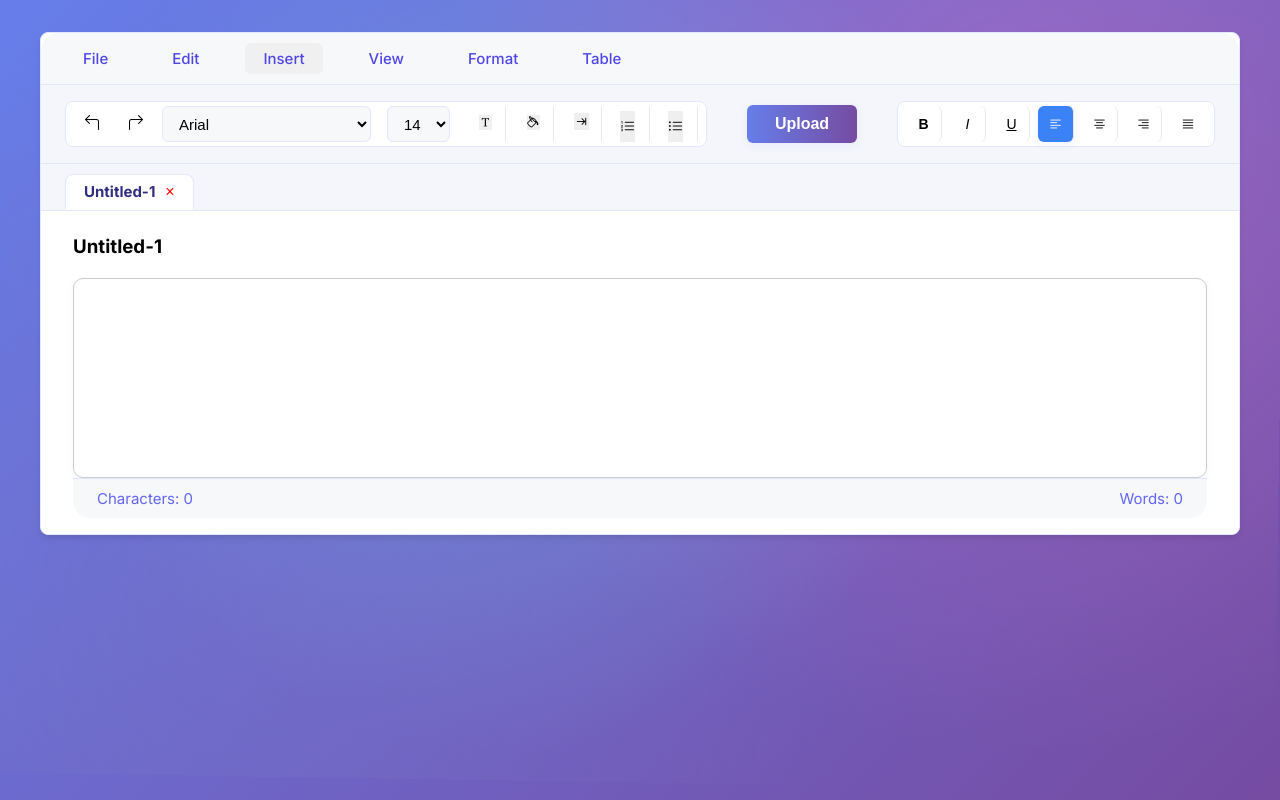
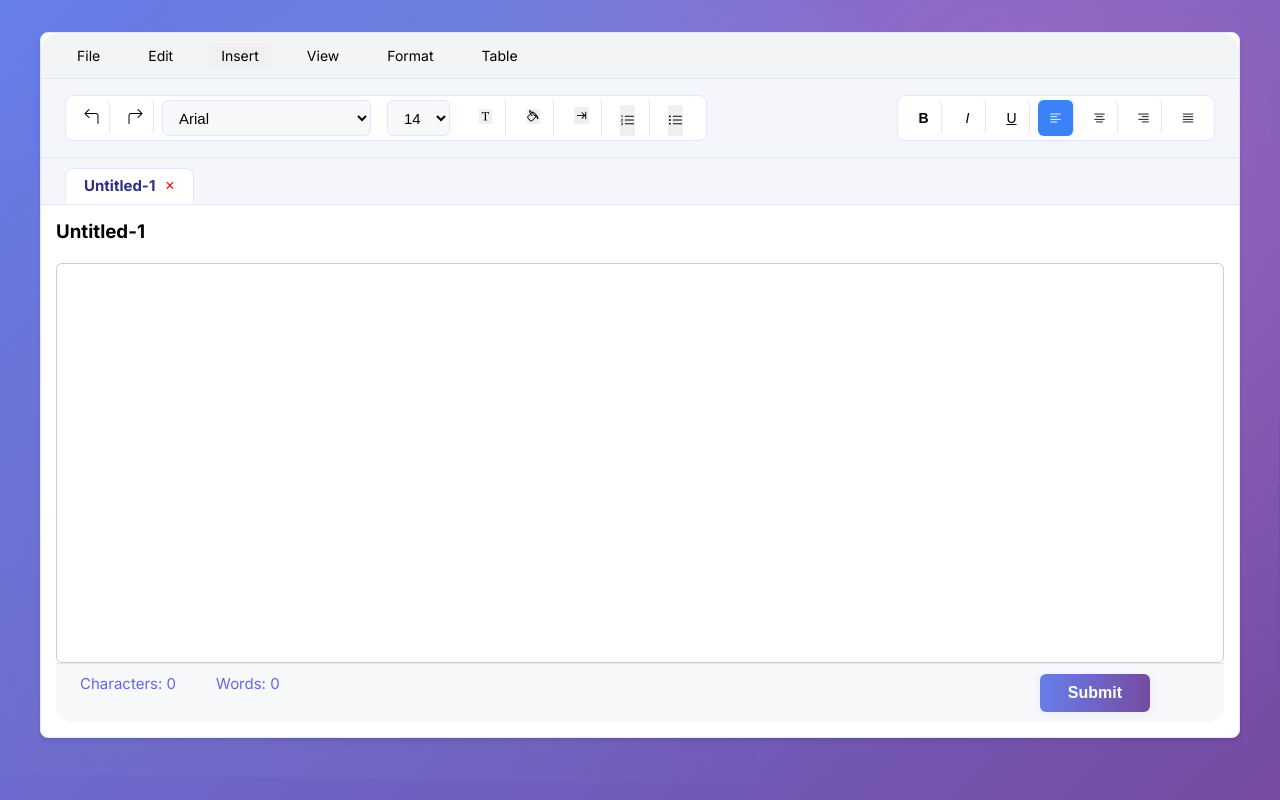
Before and after one commit to Naina085/Rich_text_editor, a plain HTML site: page text-editor-html/text-editor-html/text_editor.html in a window 1280 px wide. Drawn offline with nearby package versions, Linux system fonts and the light colour scheme; a web font is replaced by a local one.

Commit message:
26/07update

```diff
--- a/text-editor-html/text-editor-html/script.js
+++ b/text-editor-html/text-editor-html/script.js
@@ -204,11 +204,11 @@ const state = {
     text: { manuallyToggled: false },
     background: { manuallyToggled: false }
 };
-document.getElementById('textColorBtn').addEventListener('click', () => showColorPicker('text'));
-document.getElementById('textColorBtn').addEventListener('mouseenter', () => showColorPicker('text'));
-
-document.getElementById('backgroundColorBtn').addEventListener('click', () => showColorPicker('background'));
-document.getElementById('backgroundColorBtn').addEventListener('mouseenter', () => showColorPicker('background'));
+document.getElementById('textPickerContainer').addEventListener('click', () => showColorPicker('text'));
+document.getElementById('textPickerContainer').addEventListener('mouseenter', () => showColorPicker('text'));
+
+document.getElementById('backgroundPickerContainer').addEventListener('click', () => showColorPicker('background'));
+document.getElementById('backgroundPickerContainer').addEventListener('mouseenter', () => showColorPicker('background'));
 
 // Expose functions for inline event handlers
 window.selectColor = selectColor;
@@ -1190,6 +1190,7 @@ function createUntitledFile() {
         td.style.textAlign = 'center';
         td.style.outline = 'none';
         td.style.boxShadow = 'none';
+        td.style.width='100px';
         tr.appendChild(td);
       }
       table.appendChild(tr);
--- a/text-editor-html/text-editor-html/style.css
+++ b/text-editor-html/text-editor-html/style.css
@@ -101,9 +101,9 @@
             overflow: hidden;
         }
 
-        /* Navbar Styles */
+        /* Navbar Styles
         .navbar {
-            background: #f7f8fa;
+            background: #f3f4f6;
             border-bottom: 1px solid #e0e7ff;
             padding: 10px 24px;
             display: flex;
@@ -130,7 +130,38 @@
         .navbar li:hover {
             background: #e0e7ff;
             color: #312e81;
+        } */
+
+
+        /* Navbar Styles */
+        .navbar {
+            background: #f3f4f6;
+            border-bottom: 1px solid #e0e7ff;
+            padding: 10px 24px;
+            display: flex;
+            align-items: center;
+            border-radius: 18px 18px 0 0;
         }
+
+        .navbar>ul {
+            list-style: none;
+            display: flex;
+            gap: 24px;
+        }
+
+        .navbar li {
+            padding: 4px 12px;
+            cursor: pointer;
+            border-radius: 4px;
+            font-size: 14px;
+            transition: background-color 0.2s;
+        }
+
+        .navbar li:hover {
+            background-color: #42a7f5;
+        }
+
+
 
         /* Toolbar Styles */
         .toolbar {
@@ -172,6 +203,8 @@
             color: #312e81;
             box-shadow: 0 2px 8px rgba(76, 81, 255, 0.08);
         }
+
+
 
         .font-family-select, .font-size-select {
             height: 36px;
@@ -678,28 +711,30 @@
         }
 
         .text-area-container {
-            padding: 24px 32px 16px 32px;
+            /* padding: 24px 32px 16px 32px; */
+            padding: 15px;
         }
 
         .text-area {
             width: 100%;
-            min-height: 320px;
-            border: 1.5px solid #e0e7ff;
-            border-radius: 10px;
-            padding: 20px 18px;
-            font-size: 16px;
-            font-family: 'Inter', Arial, sans-serif;
-            line-height: 1.7;
-            background: #f9fafb;
-            box-shadow: 0 2px 8px rgba(76, 81, 255, 0.04);
+            height: 400px;
+            padding: 16px;
+            border: 1px solid #d1d5db;
+            border-radius: 6px;
+            resize: none;
+            font-size: 14px;
+            font-family: Arial, sans-serif;
+            line-height: 1.5;
             outline: none;
-            transition: border 0.2s, box-shadow 0.2s;
-            margin-top: 12px;
+            transition: border-color 0.2s;
+            overflow: scroll;
+            position: relative;
+            white-space: pre-wrap;
         }
+
         .text-area:focus {
-            border: 1.5px solid #6366f1;
-            box-shadow: 0 0 0 3px rgba(99, 102, 241, 0.08);
-            background: #fff;
+            border-color: #3b82f6;
+            box-shadow: 0 0 0 3px rgba(59, 130, 246, 0.1);
         }
 
         .status-bar {
@@ -827,6 +862,7 @@
             background: linear-gradient(90deg, #667eea 0%, #764ba2 100%);
             color: #fff;
             padding: 10px 28px;
+            margin-right:50px;
             border: none;
             border-radius: 6px;
             font-size: 16px;
--- a/text-editor-html/text-editor-html/text_editor.html
+++ b/text-editor-html/text-editor-html/text_editor.html
@@ -144,15 +144,15 @@
             <!-- Left Section -->
             <div class="toolbar-left">
                 <!-- Undo/Redo -->
-                <button class="toolbar-btn" id="undoBtn" onclick="handleUndo()" title="Undo">
+                <button class="toolbar-btn" id="undoBtn" onclick="handleUndo()" title="Undo" style="border-right: 1px solid #e5e7eb;">
                     <i class="bi bi-arrow-90deg-left"></i>
                 </button>
-                <button class="toolbar-btn" id="redoBtn" onclick="handleRedo()" title="Redo">
+                <button class="toolbar-btn" id="redoBtn" onclick="handleRedo()" title="Redo" style="border-right: 1px solid #e5e7eb;">
                     <i class="bi bi-arrow-90deg-right"></i>
                 </button>
 
                 <!-- Font Controls -->
-                <select class="font-family-select" id="fontFamily" onchange="handleFontFamilyChange()">
+                <select class="font-family-select" id="fontFamily" onchange="handleFontFamilyChange()" >
                     <optgroup label="System Fonts">
                         <option value="Arial">Arial</option>
                         <option value="Helvetica">Helvetica</option>
@@ -244,7 +244,7 @@
                     </optgroup>
                 </select>
 
-                <select class="font-size-select" id="fontSize" onchange="handleFontSizeChange()">
+                <select class="font-size-select" id="fontSize" onchange="handleFontSizeChange()" >
                     <option value="8">8</option>
                     <option value="9">9</option>
                     <option value="10">10</option>
@@ -288,15 +288,12 @@
                             style="font-size: 15px;"></i></button>
                 </div>
                 <div class="list"
-                    style="border-right: 1px solid #e5e7eb;height:36px;width:40px;text-align:center;padding-top:5px;display:flex;">
+                    style="height:36px;width:40px;text-align:center;padding-top:5px;display:flex;">
                     <button style="border: none;margin-right: 10px;margin-left: 10px;" id="ulBtn"
                         onclick="setTimeout(() => toggleList('ul'), 0)"><i class="bi bi-list-ul"
                             style="font-size: 15px;"></i></button>
                 </div>
 
-            </div>
-            <div class="submit-button">
-                <button onclick="submitText()" id="submitBtn">Upload</button>
             </div>
             <div id="successAlert" style="
             display: none;
@@ -356,8 +353,12 @@
             <!-- Status Bar -->
             <div class="status-bar">
                 <span id="charCount">Characters: 0</span>
-                <span id="wordCount">Words: 0</span>
+                <span id="wordCount" style="margin-left: -720px;">Words: 0</span>
+            <span class="submit-button">
+                <button onclick="submitText()" id="submitBtn">Submit</button>
+            </span>
             </div>
+        </div>
         </div>
     </div>
     <input type="file" id="fileInput" style="display: none;" />
```
Also changed, not shown: extra-update-python/extra-update-python/index.html (+1 -1 lines), server.js (added).
